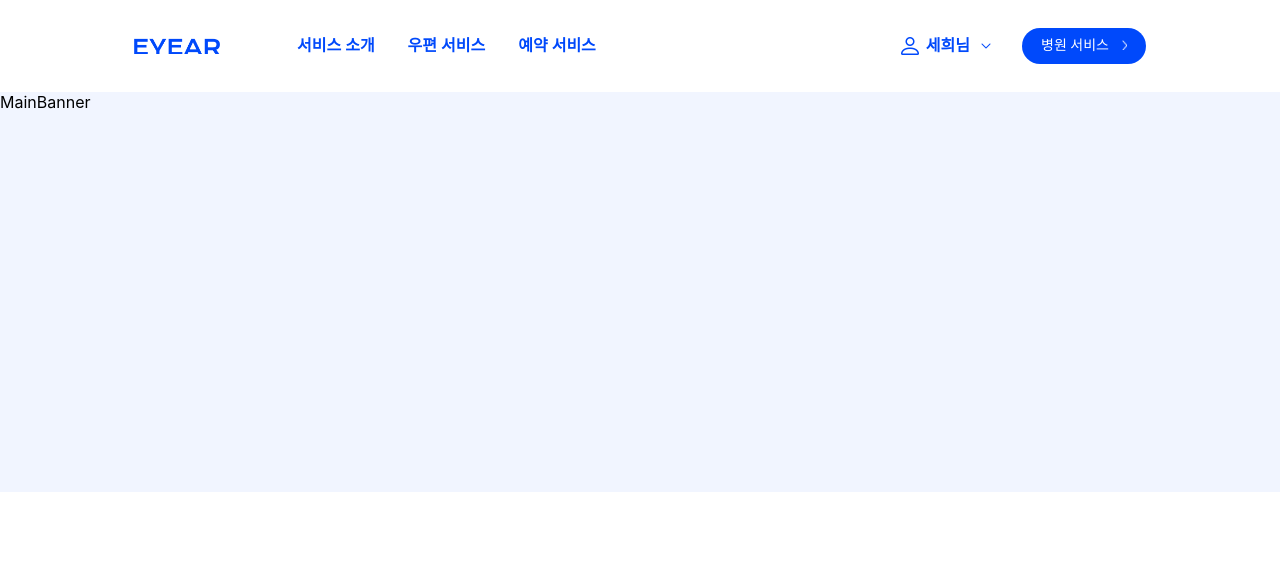
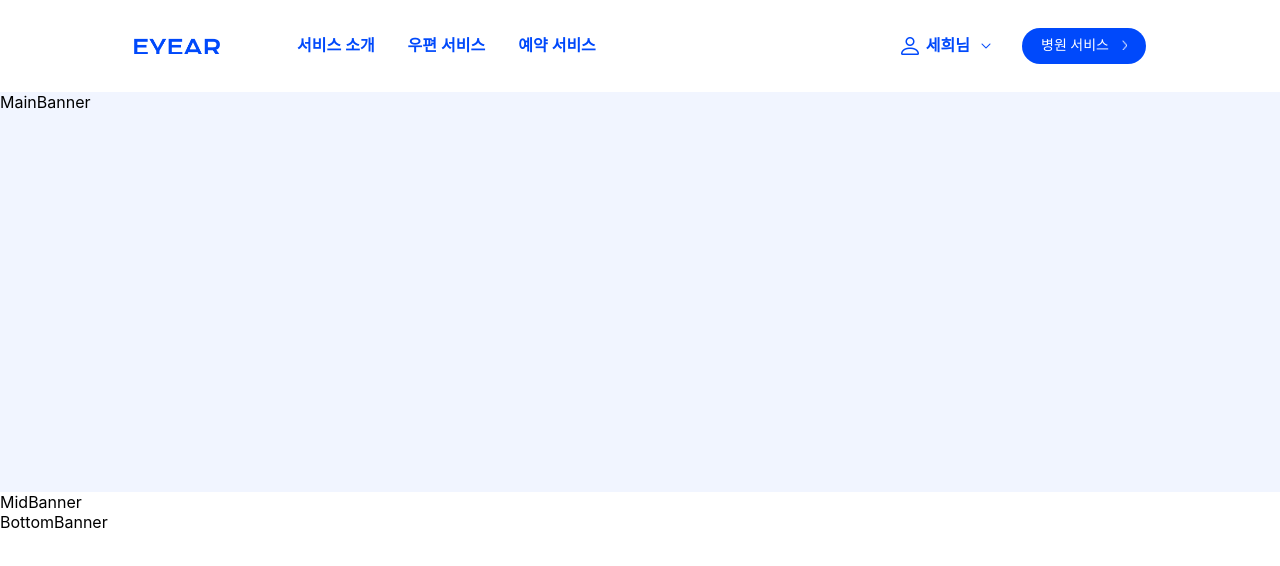
Before and after one commit to eyear22/type_eyear_frontend, a React (Create React App) app: page / in a window 1280 px wide. Shown: the top 566 px of the page. Built offline with nearby package versions, Linux system fonts and the light colour scheme.

Commit message:
[FEAT] 배너 영역 구분

```diff
--- /dev/null
+++ b/src/components/Main/BottomBanner.tsx
@@ -0,0 +1,13 @@
+import styled from 'styled-components';
+
+const BottomBanner = () => {
+  return (
+    <>
+      <Container>BottomBanner</Container>
+    </>
+  );
+};
+
+const Container = styled.div``;
+
+export default BottomBanner;
--- a/src/components/Main/HomeContainer.tsx
+++ b/src/components/Main/HomeContainer.tsx
@@ -1,10 +1,14 @@
 import styled from 'styled-components';
+import BottomBanner from './BottomBanner';
 import MainBanner from './MainBanner';
+import MidBanner from './MidBanner';
 
 const HomeContainer = () => {
   return (
     <Container>
       <MainBanner />
+      <MidBanner />
+      <BottomBanner />
     </Container>
   );
 };
--- /dev/null
+++ b/src/components/Main/MidBanner.tsx
@@ -0,0 +1,13 @@
+import styled from 'styled-components';
+
+const MidBanner = () => {
+  return (
+    <>
+      <Container>MidBanner</Container>
+    </>
+  );
+};
+
+const Container = styled.div``;
+
+export default MidBanner;
```
